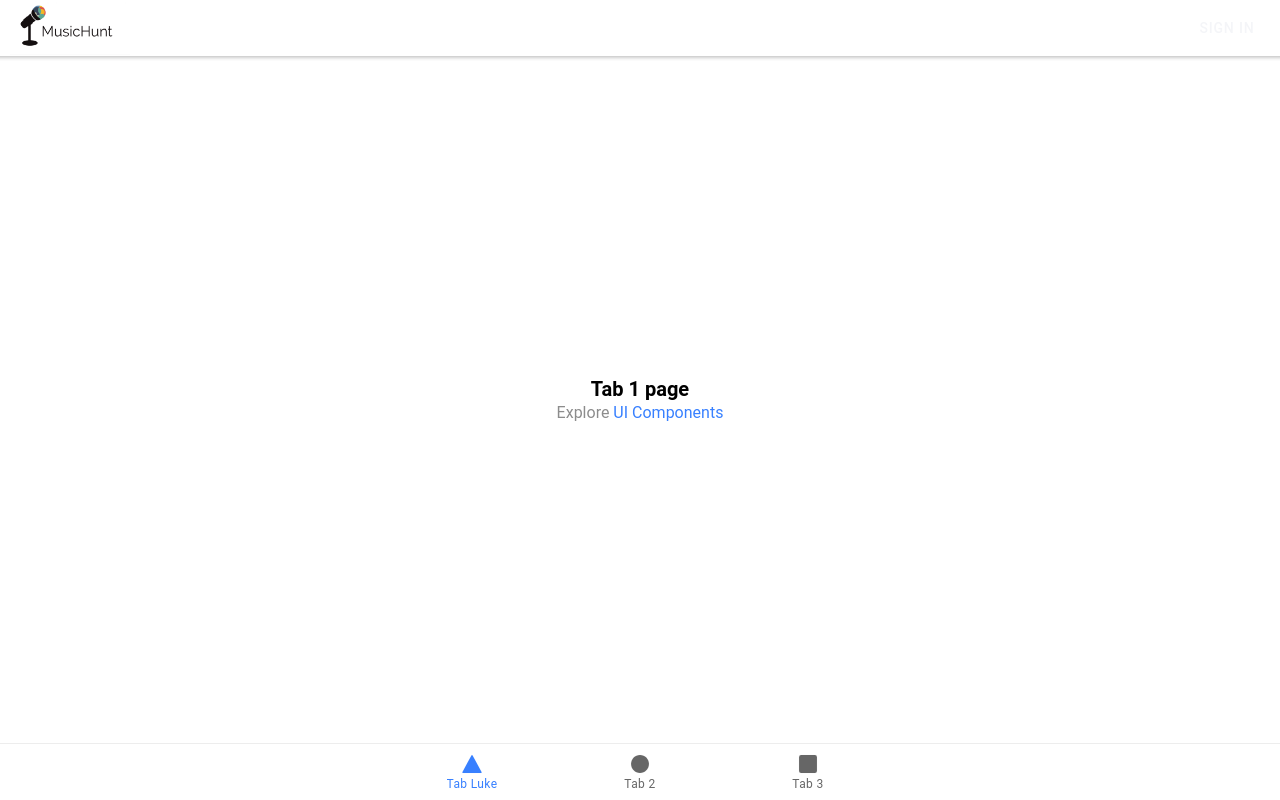
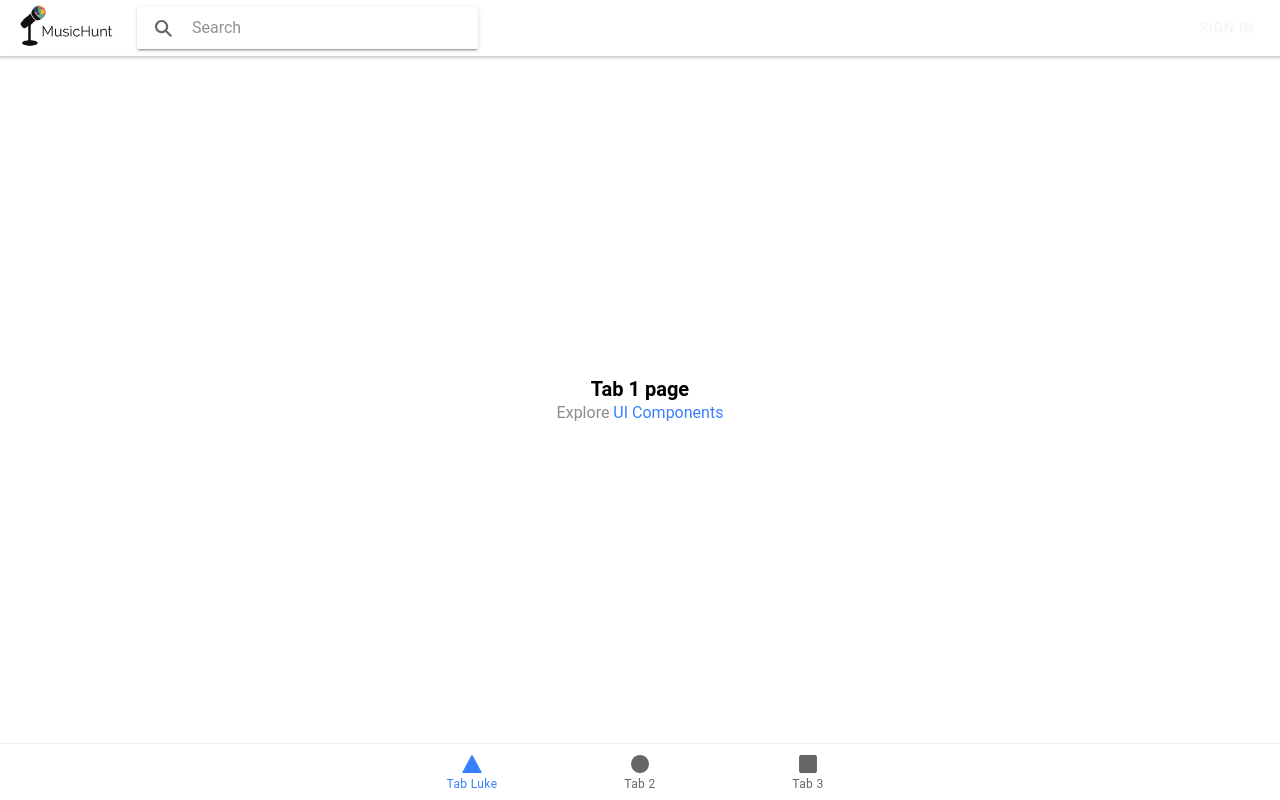
Before and after one commit to Luke-The-Duke/MusicApp, a React (Create React App) app: page /tab1 in a window 1280 px wide. Built offline with nearby package versions, Linux system fonts and the light colour scheme.

Commit message:
adds searchBar

```diff
--- a/src/components/Toolbar.css
+++ b/src/components/Toolbar.css
@@ -6,3 +6,7 @@
 .signInButton {
     margin-right: 10px;
 }
+
+.searchBar {
+    width: 30%;
+}
--- a/src/components/Toolbar.tsx
+++ b/src/components/Toolbar.tsx
@@ -1,20 +1,31 @@
 
 import './Toolbar.css';
+
+import React, { useState } from 'react';
 
 import {
     IonToolbar,
     IonTitle,
     IonButton,
     IonImg,
-    IonItem
+    IonItem,
+    IonSearchbar,
+    IonRow,
   } from '@ionic/react';
 
-const Toolbar: React.FC = () => (
+const Toolbar: React.FC = () => {
+  const [searchText, setSearchText] = useState('');
+  return (
 
       <IonToolbar>
-          <IonImg className="icon" src='assets/icon/MusicHuntIcon.png' />
-          <IonButton className="signInButton" fill="clear" color="light" slot="primary">Sign in</IonButton>
+        <IonRow>
+         <IonImg className="icon" src='assets/icon/MusicHuntIcon.png' />
+         <IonSearchbar className="searchBar" value={searchText} onIonChange={e => setSearchText(e.detail.value!)}></IonSearchbar>
+        </IonRow>
+        <IonButton className="signInButton" fill="clear" color="light" slot="primary">Sign in</IonButton>
       </IonToolbar>
- );
+      )
+
+  };
 
   export default Toolbar;
```
